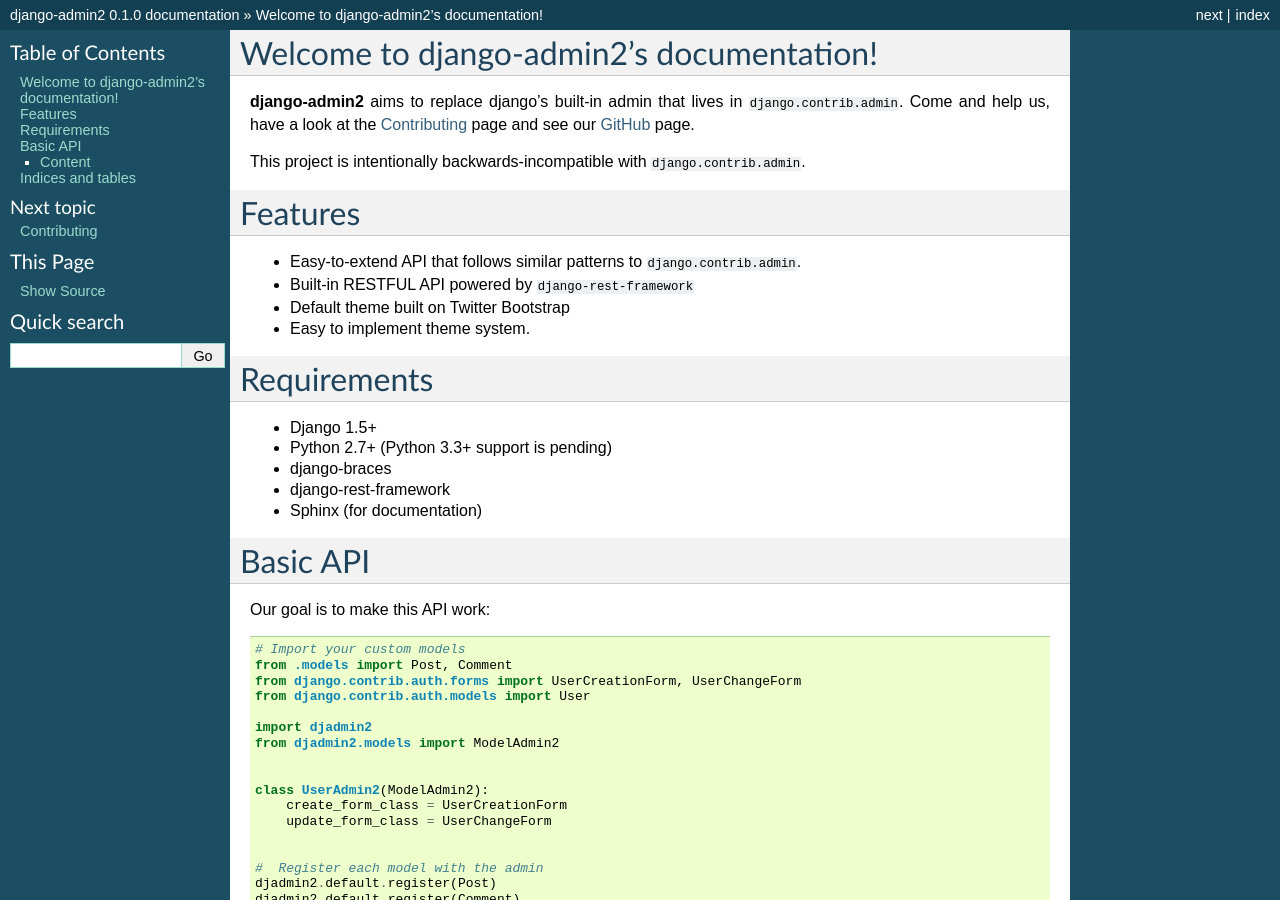
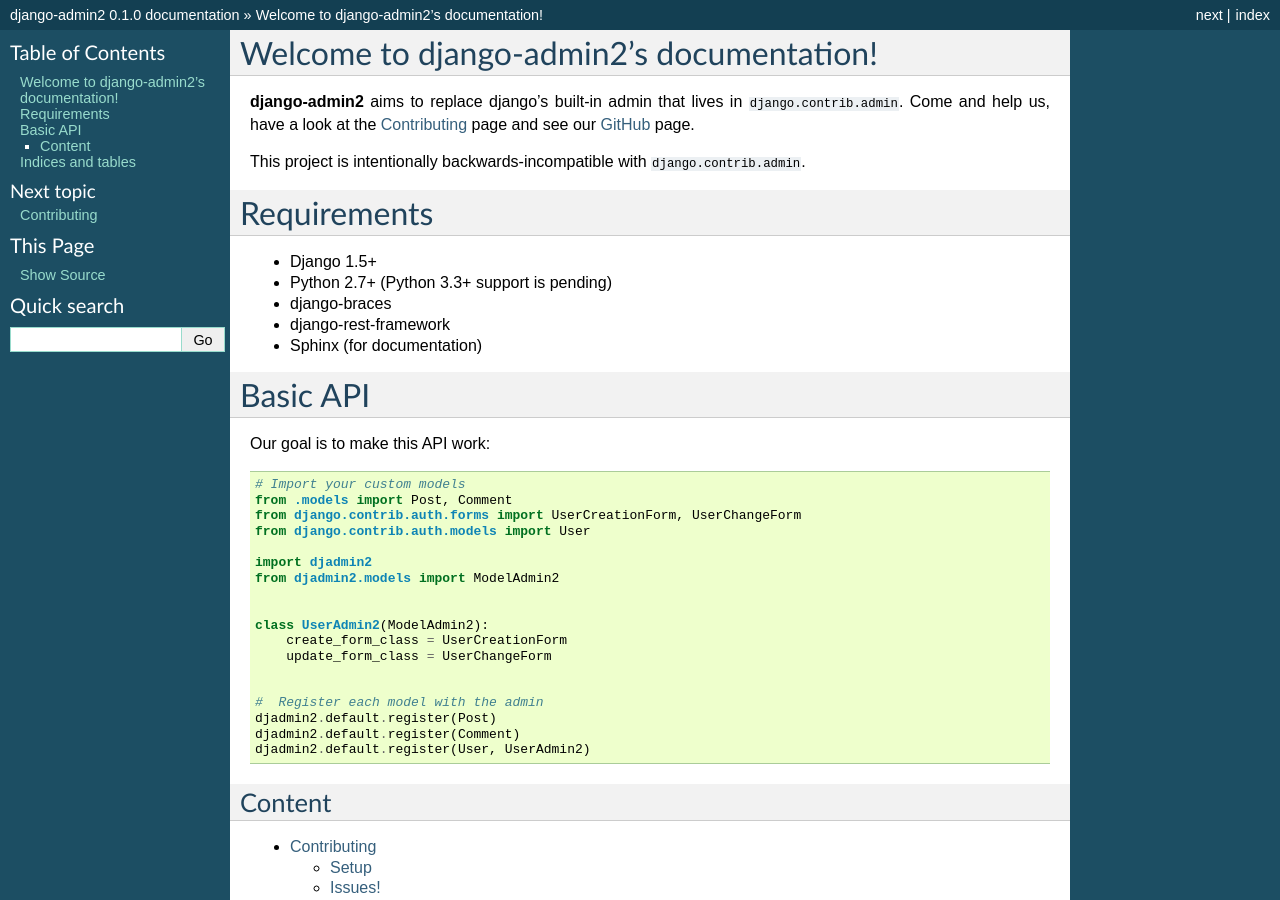
Before and after one commit to jazzband/django-admin2, a Sphinx documentation site: the page built from docs/index.rst, in a window 1280 px wide and 900 px high. Built offline with Sphinx 7.4.7, drawn with Linux system fonts in a browser that asks for light colours.

```diff
--- a/docs/index.rst
+++ b/docs/index.rst
@@ -6,14 +6,6 @@ Welcome to django-admin2's documentation!
 :doc:`contributing` page and see our `GitHub`_ page.
 
 This project is intentionally backwards-incompatible with ``django.contrib.admin``.
-
-Features
-==========
-
-* Easy-to-extend API that follows similar patterns to ``django.contrib.admin``.
-* Built-in RESTFUL API powered by ``django-rest-framework``
-* Default theme built on Twitter Bootstrap
-* Easy to implement theme system.
 
 Requirements
 =============
```
Also changed, not shown: README.rst (+24 -4 lines).
